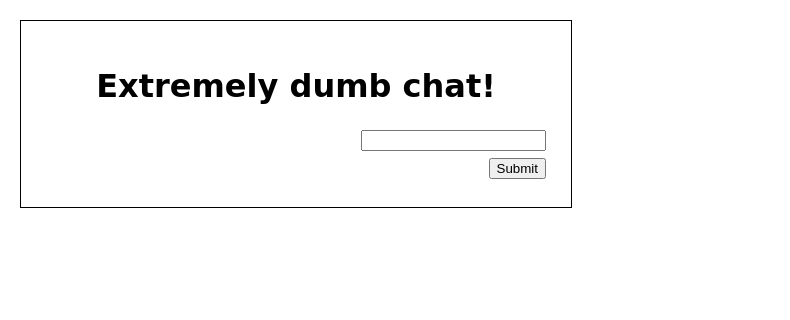
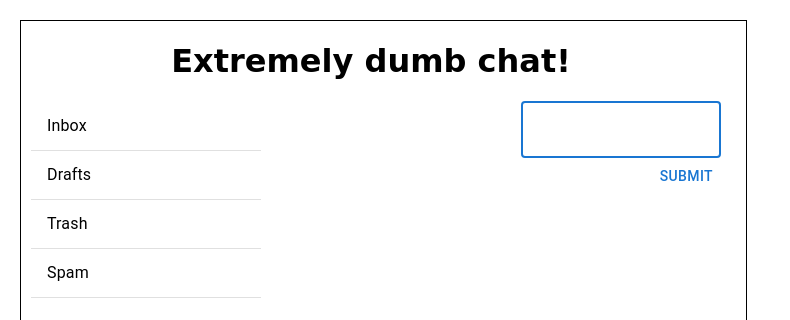
Before and after one commit to andreisham/react_course, a React (Create React App) app: page /chat in a window 1280 px wide. Shown: the top 320 px of the page, without its empty margins (0-790 px from the left). Built offline with nearby package versions, Linux system fonts and the light colour scheme.

Commit message:
lesson 3 hw

```diff
--- a/package.json
+++ b/package.json
@@ -3,9 +3,13 @@
   "version": "0.1.0",
   "private": true,
   "dependencies": {
+    "@emotion/react": "^11.8.2",
+    "@emotion/styled": "^11.8.1",
+    "@mui/material": "^5.5.3",
     "@testing-library/jest-dom": "^5.16.3",
     "@testing-library/react": "^12.1.4",
     "@testing-library/user-event": "^13.5.0",
+    "prop-types": "^15.8.1",
     "react": "^17.0.2",
     "react-dom": "^17.0.2",
     "react-scripts": "5.0.0",
--- a/src/App.css
+++ b/src/App.css
@@ -1,25 +1,30 @@
 .App {
-  width: 500px;
+  width: 700px;
   display: grid;
   grid-template-columns: repeat(2, 250px) repeat(3, 1fr);
   grid-column-gap: 0px;
   grid-row-gap: 0px;
   margin: 20px;
   border: 1px solid black;
-  padding: 25px;
+  padding: 0 25px 25px 0;
 }
 
 .dumb {
-  grid-area: 1 / 1 / 2 / 3;
+  grid-area: 1 / 1 / 2 / 6;
   font-family: "Comic Sans MS", "Comic Sans", cursive;
   text-align: center;
 }
 
+.chat_list {
+  grid-area: 2 / 1 / 3 / 1;
+  margin: 0 10px;
+}
+
 .messages_block {
-  grid-area: 2 / 1 / 3 / 2;
+  grid-area: 2 / 2 / 3 / 2;
 }
 .form_block {
-  grid-area: 2 / 2 / 3 / 3;
+  grid-area: 2 / 3 / 3 / 6;
 }
 .my_header {
   color: red;
--- a/src/App.js
+++ b/src/App.js
@@ -1,39 +1,76 @@
 import './App.css';
-import React, { useState, useEffect } from 'react';
+import React, { useState, useEffect, useRef } from 'react';
 import { Message } from "./components/Message/Message";
 import { Form } from "./components/Form/Form";
+import { AUTHORS } from './utils/constants';
+import { MessageList } from './components/MessageList/MessageList';
+import { Chat_list } from './components/Chats/Chat_list';
 
 
 const msgs = [];
-const myName = 'mr smith';
-
+const chat_list = [
+  {
+    id: 'chat-1',
+    name: 'Inbox',
+  },
+  {
+    id: 'chat-2',
+    name: 'Drafts',
+  },
+  {
+    id: 'chat-3',
+    name: 'Trash',
+  },
+  {
+    id: 'chat-4',
+    name: 'Spam',
+  },
+]
 function App() {
   const [messages, setMessages] = useState(msgs);
 
-  const addMessage = (newText) => {
-    setMessages([...messages, {text: newText, author: myName}]);
+  // стейт на случай добавления функционала создания новых чатов
+  const [chats, setChats] = useState(chat_list);
+
+  const addMessage = (newMsg) => {
+    setMessages([...messages, newMsg]);
   }
+
+  const sendMessage = (newText) => {
+    addMessage({
+      author: AUTHORS.myName,
+      text: newText,
+      id: `msg-${Date.now()}`
+    })
+  }
+
+  const timer = useRef();
 
   // ответ от робота на сообщения мр. Смита, робот отвечает с задержкой в 1.5 секунды
   useEffect(() => {
-    const timer = setTimeout(() => {
-      if (messages.length > 0 && messages[messages.length - 1].author == myName) {
-        setMessages([...messages, {text: 'hi from robot', author: "robot"}]);
+    timer.current = setTimeout(() => {
+      if (messages.length > 0 && messages[messages.length - 1].author == AUTHORS.myName) {
+        addMessage({
+          author: AUTHORS.robot,
+          text: 'hi from robot',
+          id: `msg-${Date.now()}`
+        })
       }
     }, 1500);
-    return () => clearTimeout(timer);
+    return () => clearTimeout(timer.current);
   }, [messages])
 
   return (
     <div className="App">
       <h1 className='dumb'>Extremely dumb chat!</h1>
+      <div className='chat_list'>
+        <Chat_list chats={chats}/>
+      </div>
       <div className='messages_block'>
-        {messages.map((msg) => (
-          <Message author={msg.author} text={msg.text} />
-        ))}
+        <MessageList messages={messages}/>
       </div>
       <div className='form_block'>
-        <Form onSubmit={addMessage}/>
+        <Form onSubmit={sendMessage}/>
       </div>
     </div>
   );
--- /dev/null
+++ b/src/components/Chats/Chat_list.jsx
@@ -0,0 +1,16 @@
+import { ListItem, Divider,ListItemText } from "@mui/material";
+import './Chats.styles.css';
+
+export const Chat_list = ({ chats }) => {
+
+    // не знаю как тут победить ошибку с unique key prop,
+    // неужели надо создавать уникальные ключи и присваивать их здесь каждому элементу?
+    return (chats.map((chat) =>
+        <>
+            <ListItem button>
+                <ListItemText key={chat.id} primary={chat.name} />
+            </ListItem>
+            <Divider />
+        </>)
+    )
+}
--- /dev/null
+++ b/src/components/Chats/Chats.styles.css
@@ -0,0 +1,4 @@
+.chat_nav.css-h4y409-MuiList-root {
+    padding-top: 0;
+    padding-bottom: 0;
+}
--- a/src/components/Form/Form.jsx
+++ b/src/components/Form/Form.jsx
@@ -1,4 +1,5 @@
-import { useEffect, useState } from "react";
+import { Button, TextField } from "@mui/material";
+import { useEffect, useState, useRef } from "react";
 import './Form.styles.css';
 
 export const Form = ({onSubmit}) => {
@@ -9,14 +10,20 @@ export const Form = ({onSubmit}) => {
         onSubmit(value)
         setValue('')
     }
+    // автофокус на инпут через рефы
+    const inputRef = useRef(null);
+
+    useEffect(() => {
+        inputRef.current?.focus();
+    }, []);
 
     const handleChange = (event) => {
         setValue(event.target.value)
     }
     return(
         <form onSubmit={handleSubmit}>
-            <input value={value} onChange={handleChange} type="text" />
-            <input type="submit" />
+            <TextField value={value} onChange={handleChange} inputRef={inputRef}></TextField>
+            <Button type="submit">Submit</Button>
         </form>
     )
 }
--- a/src/components/Form/Form.styles.css
+++ b/src/components/Form/Form.styles.css
@@ -3,5 +3,5 @@ form {
     flex-direction: column;
     align-items: flex-end;
     justify-content: space-around;
-    height: 55px;
+    height: 85px;
 }
--- /dev/null
+++ b/src/components/MessageList/MessageList.jsx
@@ -0,0 +1,4 @@
+import { Message } from "../Message/Message"
+
+export const MessageList = ({ messages }) => {
+   return( messages.map((msg) => <Message key={msg.id} author={msg.author} text={msg.text} /> )) }
--- /dev/null
+++ b/src/utils/constants.js
@@ -0,0 +1,4 @@
+export const AUTHORS = {
+    myName: 'Mr. Smith',
+    robot: 'robot',
+}
```
Also changed, not shown: src/components/Message/Message.jsx (+6 -2 lines), 1 other file (tests, documents, lock files or other folders).
